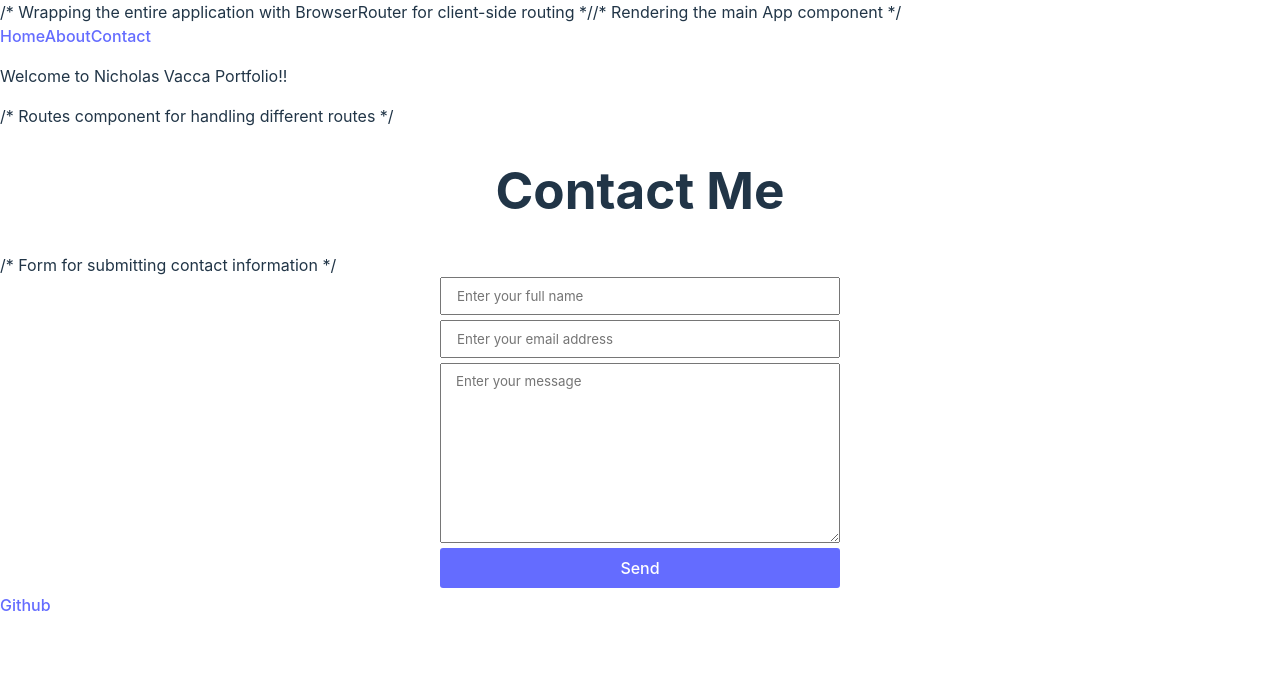
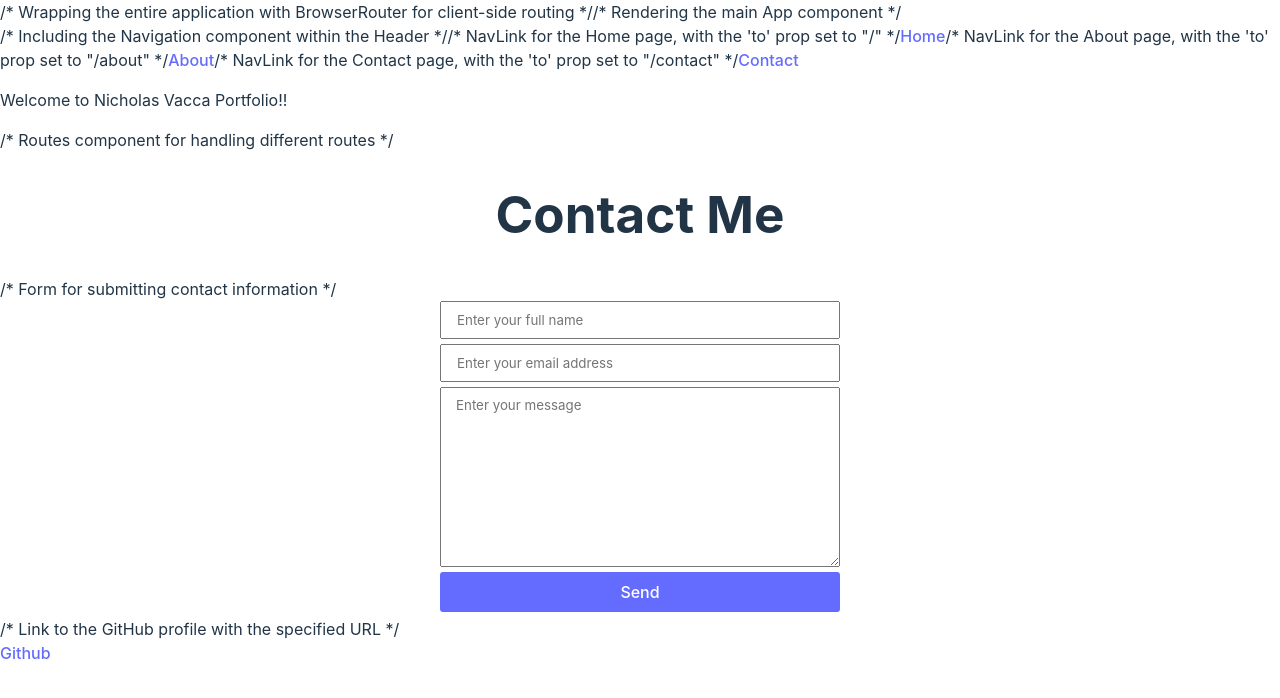
Before and after one commit to magellanrose/React_Portfolio, a React (Vite) app in the folder React-Portfolio/: page /contact in a window 1280 px wide. Shown: the top 698 px of the page. Built offline with nearby package versions, Linux system fonts and the light colour scheme.

Commit message:
added comments

```diff
--- a/React-Portfolio/src/components/Footer/index.jsx
+++ b/React-Portfolio/src/components/Footer/index.jsx
@@ -4,7 +4,7 @@ import { Link } from 'react-router-dom'
 function Footer() {
   return (
     <>
-      {/* Link to the GitHub profile with the specified URL */}
+      /* Link to the GitHub profile with the specified URL */
       <Link to='https://github.com/magellanrose'>Github</Link>
 
 
--- a/React-Portfolio/src/components/Header/index.jsx
+++ b/React-Portfolio/src/components/Header/index.jsx
@@ -2,7 +2,7 @@ import Navigation from '../Navigation'
 function Header() {
   return (
     <>
-      {/* Including the Navigation component within the Header */}
+      /* Including the Navigation component within the Header */
       <Navigation />
       <p>Welcome to Nicholas Vacca Portfolio!!</p>
     </>
--- a/React-Portfolio/src/components/Navigation/index.jsx
+++ b/React-Portfolio/src/components/Navigation/index.jsx
@@ -4,11 +4,11 @@ function Navigation() {
 
   return (
     <>
-      {/* NavLink for the Home page, with the 'to' prop set to "/" */}
+      /* NavLink for the Home page, with the 'to' prop set to "/" */
       <NavLink to="/">Home</NavLink>
-      {/* NavLink for the About page, with the 'to' prop set to "/about" */}
+      /* NavLink for the About page, with the 'to' prop set to "/about" */
       <NavLink to="/about">About</NavLink>
-      {/* NavLink for the Contact page, with the 'to' prop set to "/contact" */}
+      /* NavLink for the Contact page, with the 'to' prop set to "/contact" */
       <NavLink to="/contact">Contact</NavLink>
     </>
   )
```
